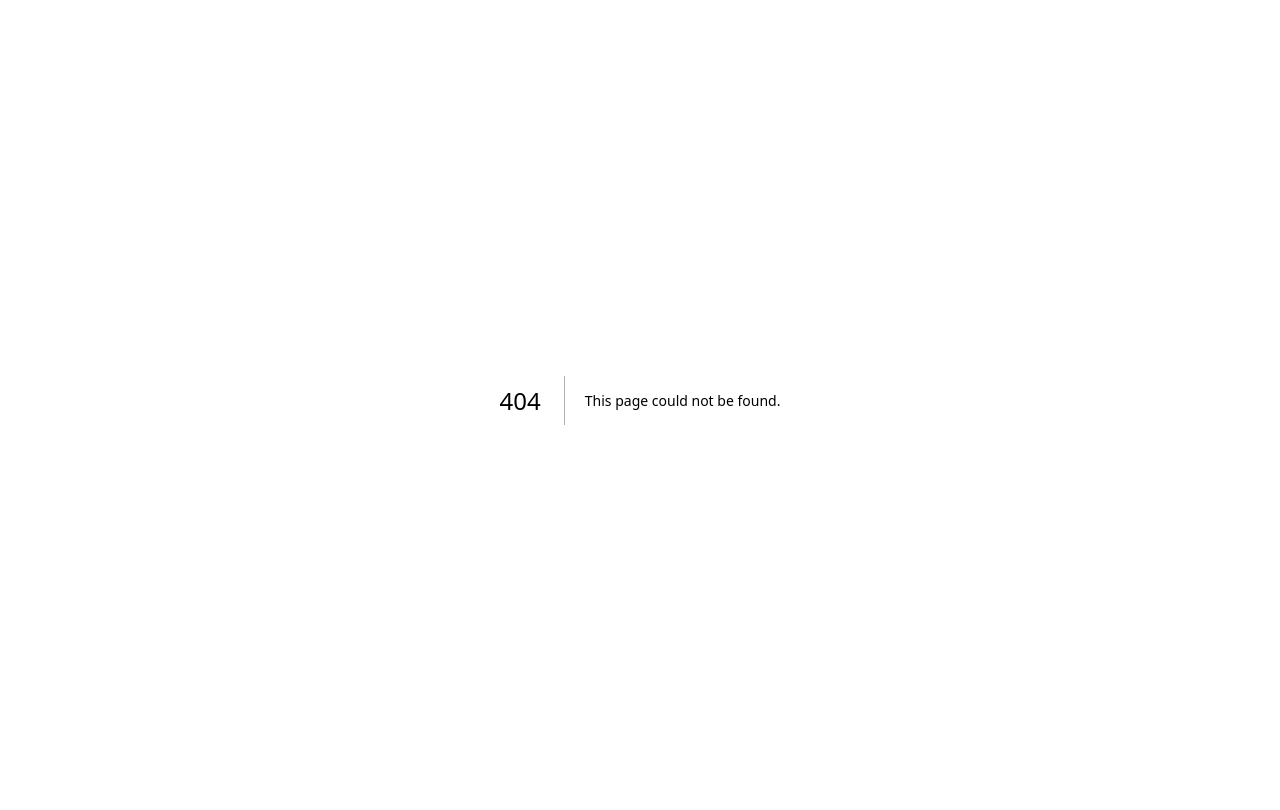
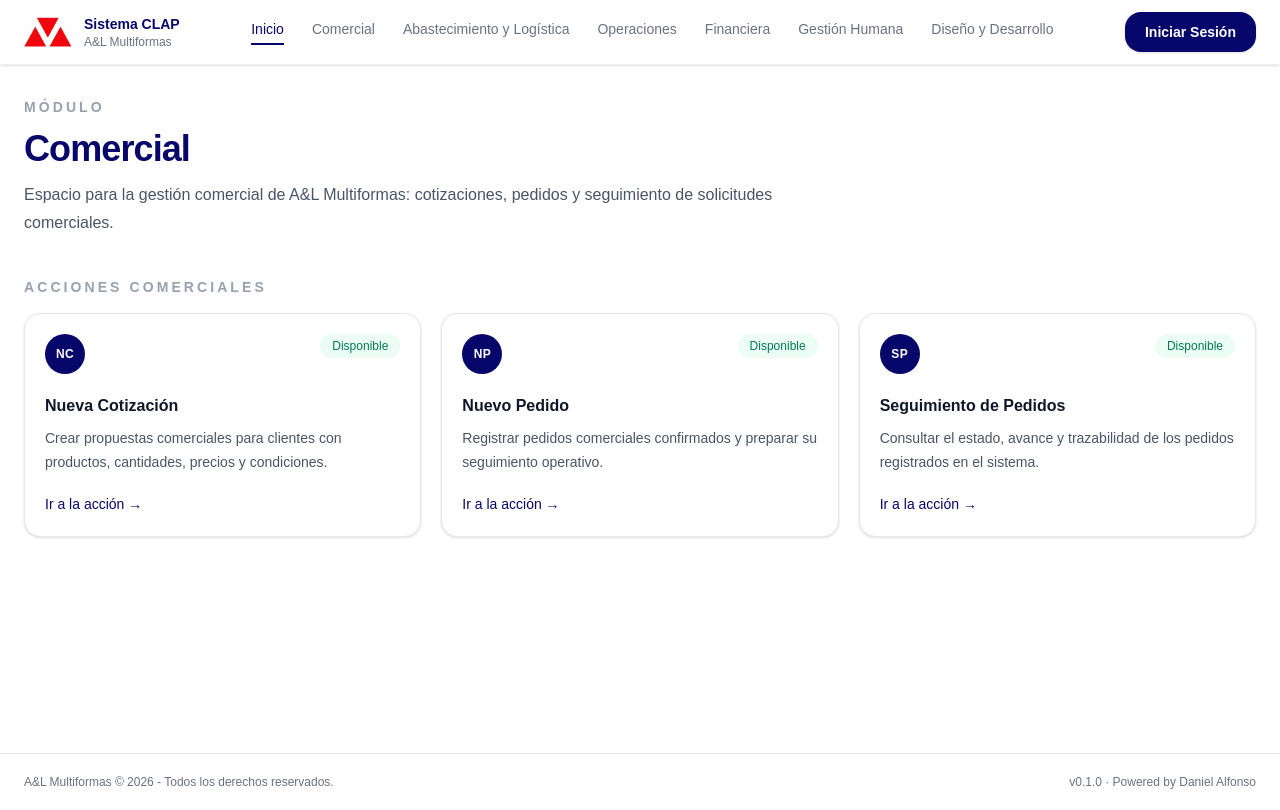
Before and after one commit to gerencia25/sistemaclap-al, a Next.js app: page /comercial in a window 1280 px wide. Before the commit this address had no page. Built offline with nearby package versions, Linux system fonts and the light colour scheme.

Commit message:
Initial ERP CLAP structure

```diff
--- /dev/null
+++ b/src/app/comercial/page.tsx
@@ -0,0 +1,91 @@
+const commercialOptions = [
+  {
+    code: "NC",
+    title: "Nueva Cotización",
+    description:
+      "Crear propuestas comerciales para clientes con productos, cantidades, precios y condiciones.",
+    href: "/comercial/cotizaciones/nueva",
+    status: "Disponible",
+  },
+  {
+    code: "NP",
+    title: "Nuevo Pedido",
+    description:
+      "Registrar pedidos comerciales confirmados y preparar su seguimiento operativo.",
+    href: "/comercial/pedidos/nuevo",
+    status: "Disponible",
+  },
+  {
+    code: "SP",
+    title: "Seguimiento de Pedidos",
+    description:
+      "Consultar el estado, avance y trazabilidad de los pedidos registrados en el sistema.",
+    href: "/comercial/pedidos",
+    status: "Disponible",
+  },
+];
+
+export default function CommercialPage() {
+  return (
+    <div className="space-y-10">
+      <section className="max-w-4xl">
+        <p className="mb-3 text-sm font-semibold uppercase tracking-[0.22em] text-gray-400">
+          Módulo
+        </p>
+
+        <h1 className="text-4xl font-bold tracking-tight text-[#07076b]">
+          Comercial
+        </h1>
+
+        <p className="mt-3 max-w-3xl text-base leading-7 text-gray-600">
+          Espacio para la gestión comercial de A&L Multiformas: cotizaciones,
+          pedidos y seguimiento de solicitudes comerciales.
+        </p>
+      </section>
+
+      <section>
+        <div className="mb-4">
+          <h2 className="text-sm font-semibold uppercase tracking-[0.22em] text-gray-400">
+            Acciones comerciales
+          </h2>
+        </div>
+
+        <div className="grid grid-cols-1 gap-5 md:grid-cols-3">
+          {commercialOptions.map((option) => (
+            <div
+              key={option.title}
+              className="group rounded-2xl border border-gray-200 bg-white p-5 shadow-sm transition-all duration-300 hover:-translate-y-0.5 hover:border-[#07076b]/20 hover:shadow-md"
+            >
+              <div className="flex items-start justify-between gap-4">
+                <div className="flex h-10 w-10 shrink-0 items-center justify-center rounded-full bg-[#07076b] text-xs font-semibold tracking-wide text-white">
+                  {option.code}
+                </div>
+
+                <span className="shrink-0 rounded-full bg-emerald-50 px-3 py-1 text-xs font-medium text-emerald-700">
+                  {option.status}
+                </span>
+              </div>
+
+              <div className="mt-5">
+                <h3 className="text-base font-semibold text-gray-900">
+                  {option.title}
+                </h3>
+
+                <p className="mt-2 text-sm leading-6 text-gray-600">
+                  {option.description}
+                </p>
+              </div>
+
+              <a
+                href={option.href}
+                className="mt-5 inline-flex text-sm font-medium text-[#07076b] transition group-hover:translate-x-1"
+              >
+                Ir a la acción →
+              </a>
+            </div>
+          ))}
+        </div>
+      </section>
+    </div>
+  );
+}
--- a/src/app/layout.tsx
+++ b/src/app/layout.tsx
@@ -1,20 +1,11 @@
 import type { Metadata } from "next";
-import { Geist, Geist_Mono } from "next/font/google";
 import "./globals.css";
-
-const geistSans = Geist({
-  variable: "--font-geist-sans",
-  subsets: ["latin"],
-});
-
-const geistMono = Geist_Mono({
-  variable: "--font-geist-mono",
-  subsets: ["latin"],
-});
+import Header from "@/components/layout/Header";
+import Footer from "@/components/layout/Footer";
 
 export const metadata: Metadata = {
-  title: "Create Next App",
-  description: "Generated by create next app",
+  title: "ERP Interno",
+  description: "Sistema interno tipo ERP",
 };
 
 export default function RootLayout({
@@ -23,11 +14,16 @@ export default function RootLayout({
   children: React.ReactNode;
 }>) {
   return (
-    <html
-      lang="en"
-      className={`${geistSans.variable} ${geistMono.variable} h-full antialiased`}
-    >
-      <body className="min-h-full flex flex-col">{children}</body>
+    <html lang="es">
+      <body className="min-h-screen bg-gray-50 text-gray-900">
+        <Header />
+
+        <main className="mx-auto min-h-[calc(100vh-7rem)] max-w-7xl px-6 py-8">
+          {children}
+        </main>
+
+        <Footer />
+      </body>
     </html>
   );
 }
--- a/src/app/page.tsx
+++ b/src/app/page.tsx
@@ -1,65 +1,124 @@
-import Image from "next/image";
+const modules = [
+  {
+    code: "CO",
+    title: "Comercial",
+    description:
+      "Gestión de clientes, cotizaciones, seguimiento comercial y oportunidades de negocio.",
+    href: "/comercial",
+    status: "Activo",
+  },
+  {
+    code: "AL",
+    title: "Abastecimiento y Logística",
+    description:
+      "Compras, inventarios, proveedores, abastecimiento y control logístico interno.",
+    href: "/abastecimiento-logistica",
+    status: "En construcción",
+  },
+  {
+    code: "OP",
+    title: "Operaciones",
+    description:
+      "Gestión operativa, trazabilidad de procesos y control de actividades internas.",
+    href: "/operaciones",
+    status: "En construcción",
+  },
+  {
+    code: "FI",
+    title: "Financiera",
+    description:
+      "Facturación, cartera, ingresos, egresos y control financiero empresarial.",
+    href: "/financiera",
+    status: "En construcción",
+  },
+  {
+    code: "GH",
+    title: "Gestión Humana",
+    description:
+      "Administración de personal, roles, novedades, desempeño y recursos humanos.",
+    href: "/gestion-humana",
+    status: "En construcción",
+  },
+  {
+    code: "DD",
+    title: "Diseño y Desarrollo",
+    description:
+      "Gestión creativa, diseño de productos, desarrollo técnico y soporte digital.",
+    href: "/diseno-desarrollo",
+    status: "En construcción",
+  },
+];
 
-export default function Home() {
+export default function HomePage() {
   return (
-    <div className="flex flex-col flex-1 items-center justify-center bg-zinc-50 font-sans dark:bg-black">
-      <main className="flex flex-1 w-full max-w-3xl flex-col items-center justify-between py-32 px-16 bg-white dark:bg-black sm:items-start">
-        <Image
-          className="dark:invert"
-          src="/next.svg"
-          alt="Next.js logo"
-          width={100}
-          height={20}
-          priority
-        />
-        <div className="flex flex-col items-center gap-6 text-center sm:items-start sm:text-left">
-          <h1 className="max-w-xs text-3xl font-semibold leading-10 tracking-tight text-black dark:text-zinc-50">
-            To get started, edit the page.tsx file.
+    <div className="space-y-10">
+      <section className="max-w-4xl">
+        <h1 className="text-4xl font-bold tracking-tight text-[#07076b]">
+          ERP Interno
         </h1>
-          <p className="max-w-md text-lg leading-8 text-zinc-600 dark:text-zinc-400">
-            Looking for a starting point or more instructions? Head over to{" "}
-            <a
-              href="https://vercel.com/templates?framework=next.js&utm_source=create-next-app&utm_medium=appdir-template-tw&utm_campaign=create-next-app"
-              className="font-medium text-zinc-950 dark:text-zinc-50"
+
+        <p className="mt-3 max-w-3xl text-base leading-7 text-gray-600">
+          Sistema integral para la administración de procesos comerciales,
+          logísticos, operativos, financieros y organizacionales de A&L
+          Multiformas.
+        </p>
+      </section>
+
+      <section>
+        <div className="mb-4">
+          <h2 className="text-sm font-semibold uppercase tracking-[0.15em] text-gray-400">
+            Módulos del sistema
+          </h2>
+        </div>
+
+        <div className="grid grid-cols-1 gap-5 md:grid-cols-2">
+          {modules.map((module) => {
+            const isActive = module.status === "Activo";
+
+            return (
+              <div
+                key={module.title}
+                className="group rounded-2xl border border-gray-200 bg-white p-5 shadow-sm transition-all duration-300 hover:-translate-y-0.5 hover:border-[#07076b]/20 hover:shadow-md"
               >
-              Templates
-            </a>{" "}
-            or the{" "}
-            <a
-              href="https://nextjs.org/learn?utm_source=create-next-app&utm_medium=appdir-template-tw&utm_campaign=create-next-app"
-              className="font-medium text-zinc-950 dark:text-zinc-50"
-            >
-              Learning
-            </a>{" "}
-            center.
+                <div className="flex items-start justify-between gap-5">
+                  <div className="flex items-start gap-4">
+                    <div className="flex h-10 w-10 shrink-0 items-center justify-center rounded-full bg-[#07076b] text-xs font-semibold tracking-wide text-white">
+                      {module.code}
+                    </div>
+
+                    <div>
+                      <h3 className="text-base font-semibold text-gray-900">
+                        {module.title}
+                      </h3>
+
+                      <p className="mt-1.5 max-w-xl text-sm leading-6 text-gray-600">
+                        {module.description}
                       </p>
                     </div>
-        <div className="flex flex-col gap-4 text-base font-medium sm:flex-row">
+                  </div>
+
+                  <span
+                    className={`shrink-0 rounded-full px-3 py-1 text-xs font-medium ${
+                      isActive
+                        ? "bg-emerald-50 text-emerald-700"
+                        : "bg-amber-50 text-amber-700"
+                    }`}
+                  >
+                    {module.status}
+                  </span>
+                </div>
+
                 <a
-            className="flex h-12 w-full items-center justify-center gap-2 rounded-full bg-foreground px-5 text-background transition-colors hover:bg-[#383838] dark:hover:bg-[#ccc] md:w-[158px]"
-            href="https://vercel.com/new?utm_source=create-next-app&utm_medium=appdir-template-tw&utm_campaign=create-next-app"
-            target="_blank"
-            rel="noopener noreferrer"
+                  href={module.href}
+                  className="mt-5 inline-flex text-sm font-medium text-[#07076b] transition group-hover:translate-x-1"
                 >
-            <Image
-              className="dark:invert"
-              src="/vercel.svg"
-              alt="Vercel logomark"
-              width={16}
-              height={16}
-            />
-            Deploy Now
-          </a>
-          <a
-            className="flex h-12 w-full items-center justify-center rounded-full border border-solid border-black/[.08] px-5 transition-colors hover:border-transparent hover:bg-black/[.04] dark:border-white/[.145] dark:hover:bg-[#1a1a1a] md:w-[158px]"
-            href="https://nextjs.org/docs?utm_source=create-next-app&utm_medium=appdir-template-tw&utm_campaign=create-next-app"
-            target="_blank"
-            rel="noopener noreferrer"
-          >
-            Documentation
+                  Ir al módulo →
                 </a>
               </div>
-      </main>
+            );
+          })}
+        </div>
+      </section>
     </div>
   );
 }
--- /dev/null
+++ b/src/components/layout/Footer.tsx
@@ -0,0 +1,10 @@
+export default function Footer() {
+  return (
+    <footer className="border-t border-gray-200 bg-white">
+      <div className="mx-auto flex h-14 max-w-7xl items-center justify-between px-6 text-xs text-gray-500">
+        <span>A&L Multiformas © 2026 - Todos los derechos reservados. </span>
+        <span>v0.1.0 · Powered by Daniel Alfonso</span>
+      </div>
+    </footer>
+  );
+}
--- /dev/null
+++ b/src/components/layout/Header.tsx
@@ -0,0 +1,103 @@
+"use client";
+
+import Image from "next/image";
+import Link from "next/link";
+import { useState } from "react";
+
+const menuItems = [
+  { label: "Inicio", href: "/" },
+  { label: "Comercial", href: "/comercial" },
+  { label: "Abastecimiento y Logística", href: "/abastecimiento-logistica" },
+  { label: "Operaciones", href: "/operaciones" },
+  { label: "Financiera", href: "/financiera" },
+  { label: "Gestión Humana", href: "/gestion-humana" },
+  { label: "Diseño y Desarrollo", href: "/diseno-desarrollo" },
+];
+
+export default function Header() {
+  const [open, setOpen] = useState(false);
+
+  return (
+    <header className="sticky top-0 z-50 border-b border-gray-200/70 bg-white/80 shadow-sm backdrop-blur-xl">
+      <div className="mx-auto flex h-16 max-w-7xl items-center justify-between px-6">
+        <Link href="/" className="flex items-center gap-3 transition hover:opacity-80">
+          <Image
+            src="/logo.png"
+            alt="AL Multiformas"
+            width={56}
+            height={56}
+            className="h-auto w-12"
+            priority
+          />
+
+          <div className="leading-tight">
+            <p className="text-sm font-bold text-[#07076b]">Sistema CLAP</p>
+            <p className="text-xs text-gray-500">A&L Multiformas</p>
+          </div>
+        </Link>
+
+        <nav className="hidden items-center gap-7 lg:flex">
+          {menuItems.map((item, index) => (
+            <Link
+              key={item.href}
+              href={item.href}
+              className={`border-b-2 pb-1 text-sm font-medium transition-all duration-200 ${
+                index === 0
+                  ? "border-[#07076b] text-[#07076b]"
+                  : "border-transparent text-gray-500 hover:border-[#07076b] hover:text-[#07076b]"
+              }`}
+            >
+              {item.label}
+            </Link>
+          ))}
+        </nav>
+
+        <div className="hidden lg:block">
+          <Link
+            href="/login"
+            className="inline-flex rounded-2xl bg-[#07076b] px-5 py-2.5 text-sm font-semibold text-white shadow-sm transition-all duration-200 hover:-translate-y-0.5 hover:shadow-md hover:opacity-95 active:translate-y-0"
+          >
+            Iniciar Sesión
+          </Link>
+        </div>
+
+        <button
+          onClick={() => setOpen(!open)}
+          className="flex h-10 w-10 items-center justify-center rounded-full text-[#07076b] transition hover:bg-gray-100 lg:hidden"
+          aria-label="Abrir menú"
+        >
+          <span className="text-3xl leading-none">{open ? "×" : "≡"}</span>
+        </button>
+      </div>
+
+      {open && (
+        <div className="border-t border-gray-100 bg-white/95 shadow-lg backdrop-blur-xl lg:hidden">
+          <nav className="mx-auto flex max-w-7xl flex-col px-6 py-4">
+            {menuItems.map((item, index) => (
+              <Link
+                key={item.href}
+                href={item.href}
+                onClick={() => setOpen(false)}
+                className={`border-b border-gray-100 py-4 text-base font-medium transition ${
+                  index === 0
+                    ? "text-[#07076b] underline underline-offset-8"
+                    : "text-gray-500 hover:text-[#07076b]"
+                }`}
+              >
+                {item.label}
+              </Link>
+            ))}
+
+            <Link
+              href="/login"
+              onClick={() => setOpen(false)}
+              className="mt-5 rounded-2xl bg-[#07076b] px-5 py-4 text-center text-base font-semibold text-white shadow-sm transition hover:shadow-md"
+            >
+              Iniciar Sesión
+            </Link>
+          </nav>
+        </div>
+      )}
+    </header>
+  );
+}
```
Also changed, not shown: public/logo.png (added). Lines whose indentation alone changed are shown as unchanged.
